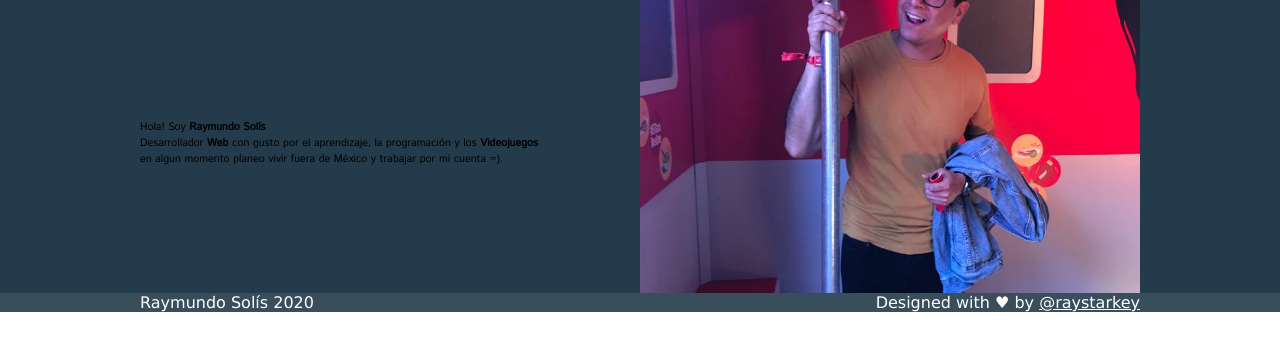
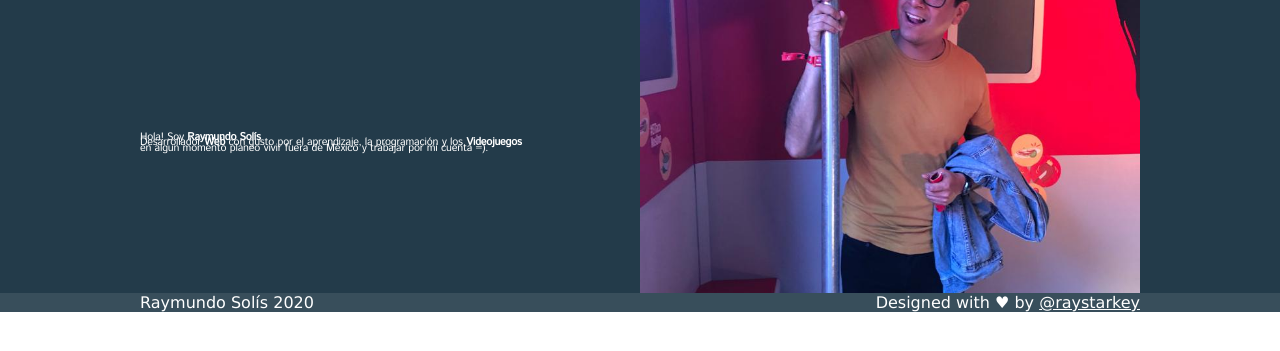
Before and after one commit to raytho/portafolio-ray, a plain HTML site: page index.html in a window 1280 px wide. Shown: the part 87-438 px from the top of the page. Drawn offline with Linux system fonts and the light colour scheme.

Commit message:
Update estilos.css

```diff
--- a/css/estilos.css
+++ b/css/estilos.css
@@ -100,7 +100,14 @@ h2 {
     font-size: 24px;
     margin-bottom: 40px;
 }
-
+h6 {
+    line-height: 0.5em; /*Espaciado entre lineas*/
+    letter-spacing: -.2px; /*Espaciado entre letras*/
+    text-transform: none; /*Forma de letras: Mayusculas, minusculas, etc*/
+    text-decoration: dashed; /*tipos de subrayado*/
+    color: white;
+    margin: 0;
+}
 .project {
     border: 1px solid gray;
     border-radius: 5px;
```
